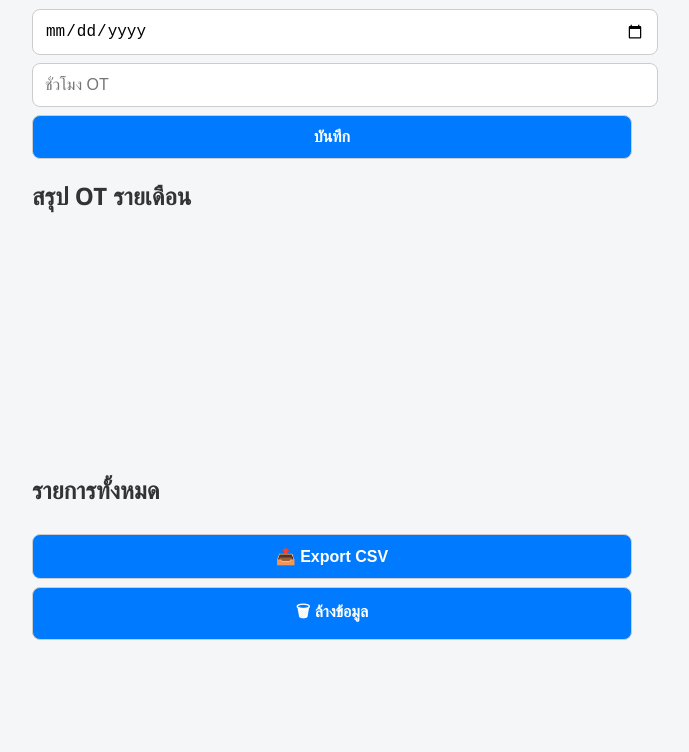
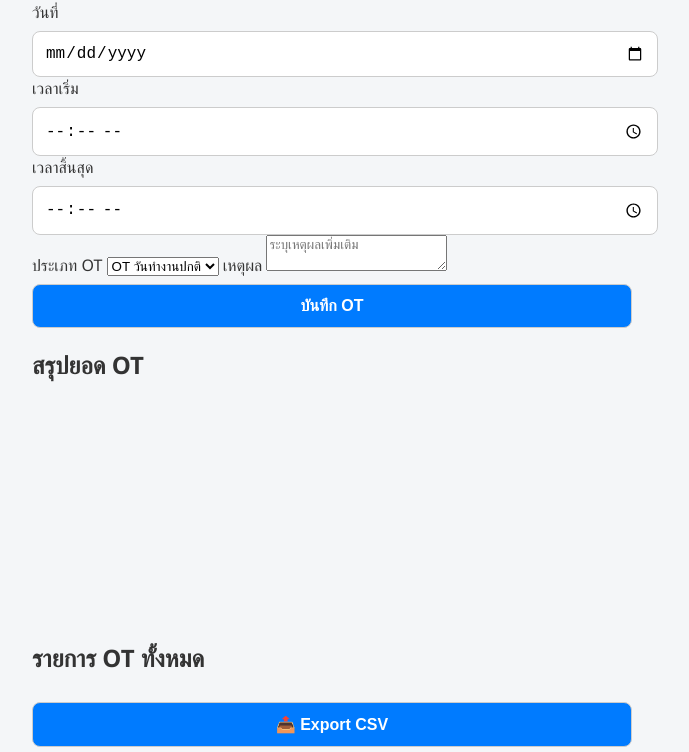
Before and after one commit to Wittaya-Sata/My-OT, a plain HTML site: page index.html in a window 1280 px wide. Shown: the part 129-881 px from the top of the page, without its empty margins (308-997 px from the left). Before the commit the page ends 801 px from the top, so only its background shows below. Drawn offline with nearby package versions, Linux system fonts and the light colour scheme.

Commit message:
Update index.html

```diff
--- a/index.html
+++ b/index.html
@@ -9,24 +9,43 @@
 <body>
   <div class="container">
     <header>
-      <h1>OT Tracker</h1>
+      <h1>ระบบบันทึก OT</h1>
       <button id="toggleDark">🌙</button>
     </header>
 
     <section class="form">
+      <label>วันที่</label>
       <input type="date" id="otDate" />
-      <input type="number" id="otHours" placeholder="ชั่วโมง OT" min="0" step="0.1" />
-      <button id="addBtn">บันทึก</button>
+
+      <label>เวลาเริ่ม</label>
+      <input type="time" id="startTime" />
+
+      <label>เวลาสิ้นสุด</label>
+      <input type="time" id="endTime" />
+
+      <label>ประเภท OT</label>
+      <select id="otType">
+        <option value="ปกติ">OT วันทำงานปกติ</option>
+        <option value="วันหยุด">OT วันหยุด</option>
+        <option value="กิจกรรม">OT กิจกรรม</option>
+      </select>
+
+      <label>เหตุผล</label>
+      <textarea id="reason" rows="2" placeholder="ระบุเหตุผลเพิ่มเติม"></textarea>
+
+      <button id="addBtn">บันทึก OT</button>
     </section>
 
     <section class="summary">
-      <h2>สรุป OT รายเดือน</h2>
-      <div id="summaryResult"></div>
+      <h2>สรุปยอด OT</h2>
+      <div id="summaryToday"></div>
+      <div id="summaryMonth"></div>
+      <div id="summaryYear"></div>
       <canvas id="otChart"></canvas>
     </section>
 
     <section class="list">
-      <h2>รายการทั้งหมด</h2>
+      <h2>รายการ OT ทั้งหมด</h2>
       <ul id="otList"></ul>
     </section>
 
@@ -36,7 +55,7 @@
     </footer>
   </div>
 
-  <script src="chart.min.js"></script>
+  <script src="https://cdn.jsdelivr.net/npm/chart.js"></script>
   <script src="app.js"></script>
 </body>
 </html>
```
